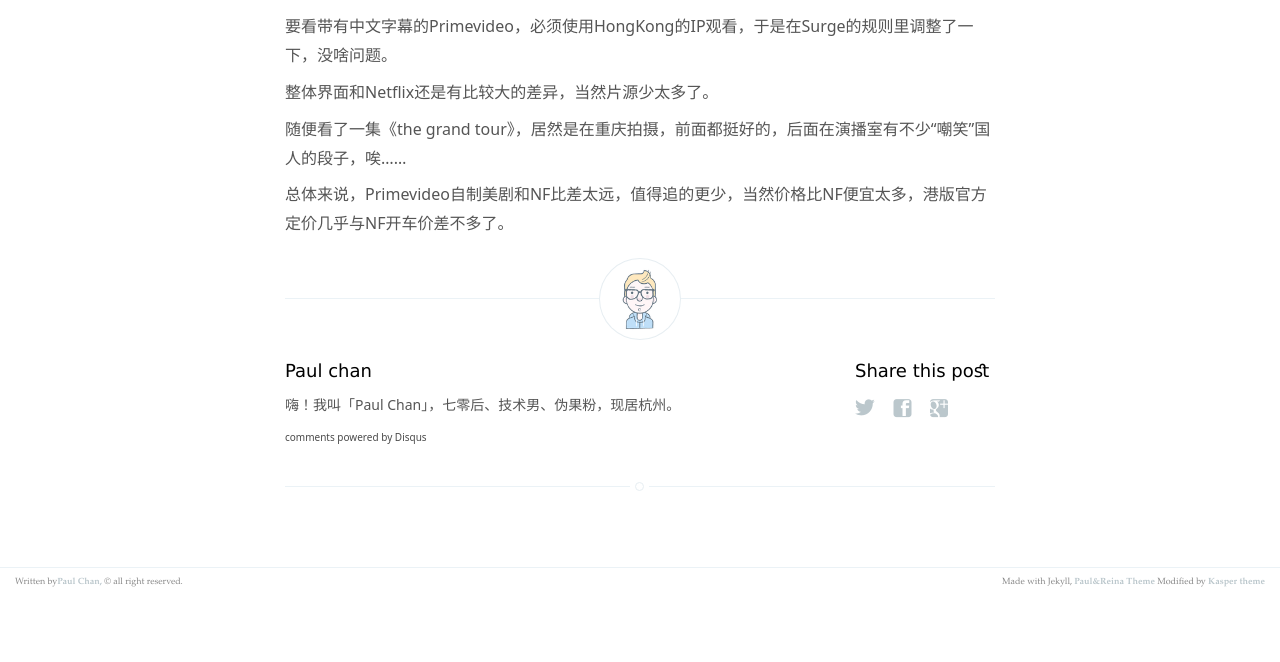
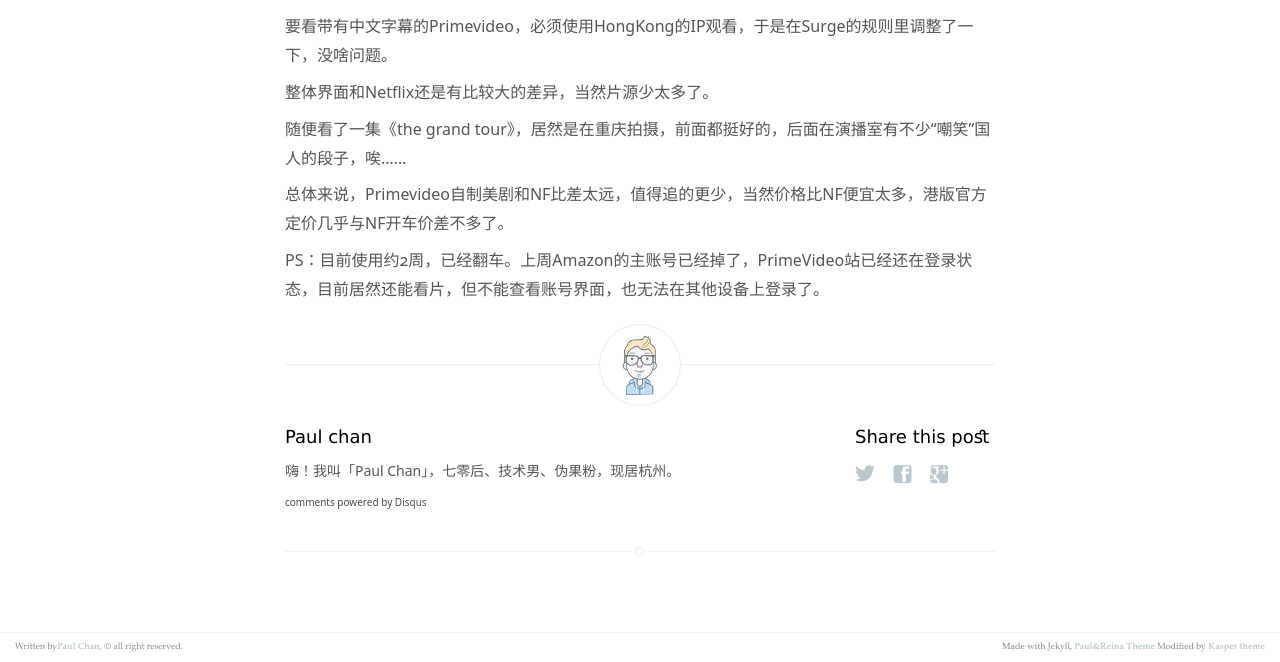
Before and after one commit to Paulreina/P, a Jekyll site: the page built from _posts/2019-02-21-Experience-Primevideo.md, in a window 1280 px wide and 1228 px high. Shown: the part 566-1228 px from the top of the window. Built offline with Jekyll 4.4.1, drawn with Linux system fonts in a browser that asks for light colours; nearby versions of some CDN libraries; comment, search, counter and statistics services are not loaded.

Commit message:
更新：Primevideo翻车了

```diff
--- a/_posts/2019-02-21-Experience-Primevideo.md
+++ b/_posts/2019-02-21-Experience-Primevideo.md
@@ -19,3 +19,5 @@
 随便看了一集《the grand tour》，居然是在重庆拍摄，前面都挺好的，后面在演播室有不少“嘲笑”国人的段子，唉……
 
 总体来说，Primevideo自制美剧和NF比差太远，值得追的更少，当然价格比NF便宜太多，港版官方定价几乎与NF开车价差不多了。
+
+PS：目前使用约2周，已经翻车。上周Amazon的主账号已经掉了，PrimeVideo站已经还在登录状态，目前居然还能看片，但不能查看账号界面，也无法在其他设备上登录了。
```
